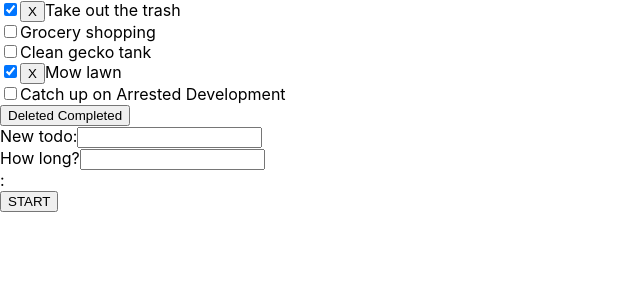
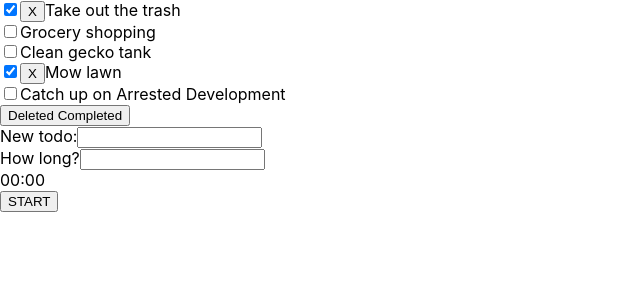
Before and after one commit to ISTTeo/simpleTodo, a React (Create React App) app: page / in a window 1280 px wide. Shown: the top 300 px of the page, without its empty margins (0-640 px from the left). Built offline with nearby package versions, Linux system fonts and the light colour scheme.

Commit message:
Display shows secs and minutes

```diff
--- a/src/Timer/CountdownDisplay.js
+++ b/src/Timer/CountdownDisplay.js
@@ -4,7 +4,7 @@ class CountdownDisplay extends React.Component {
   render() {
     return(
       <div>
-      {}:{}
+      {this.props.min}:{this.props.sec}
       </div>
     )
   }
--- a/src/Timer/Timer.js
+++ b/src/Timer/Timer.js
@@ -30,9 +30,9 @@ class Timer extends React.Component {
   render() {
     return(
       <div>
-        <TimerInput />
-        <CountdownDisplay />
-        <StartButton />
+        <TimerInput handleChange={this.handleChange}/>
+        <CountdownDisplay min={this.state.min} sec={this.state.sec}/>
+        <StartButton startCountdown={this.startCountdown}/>
       </div>
     )
   }
```
